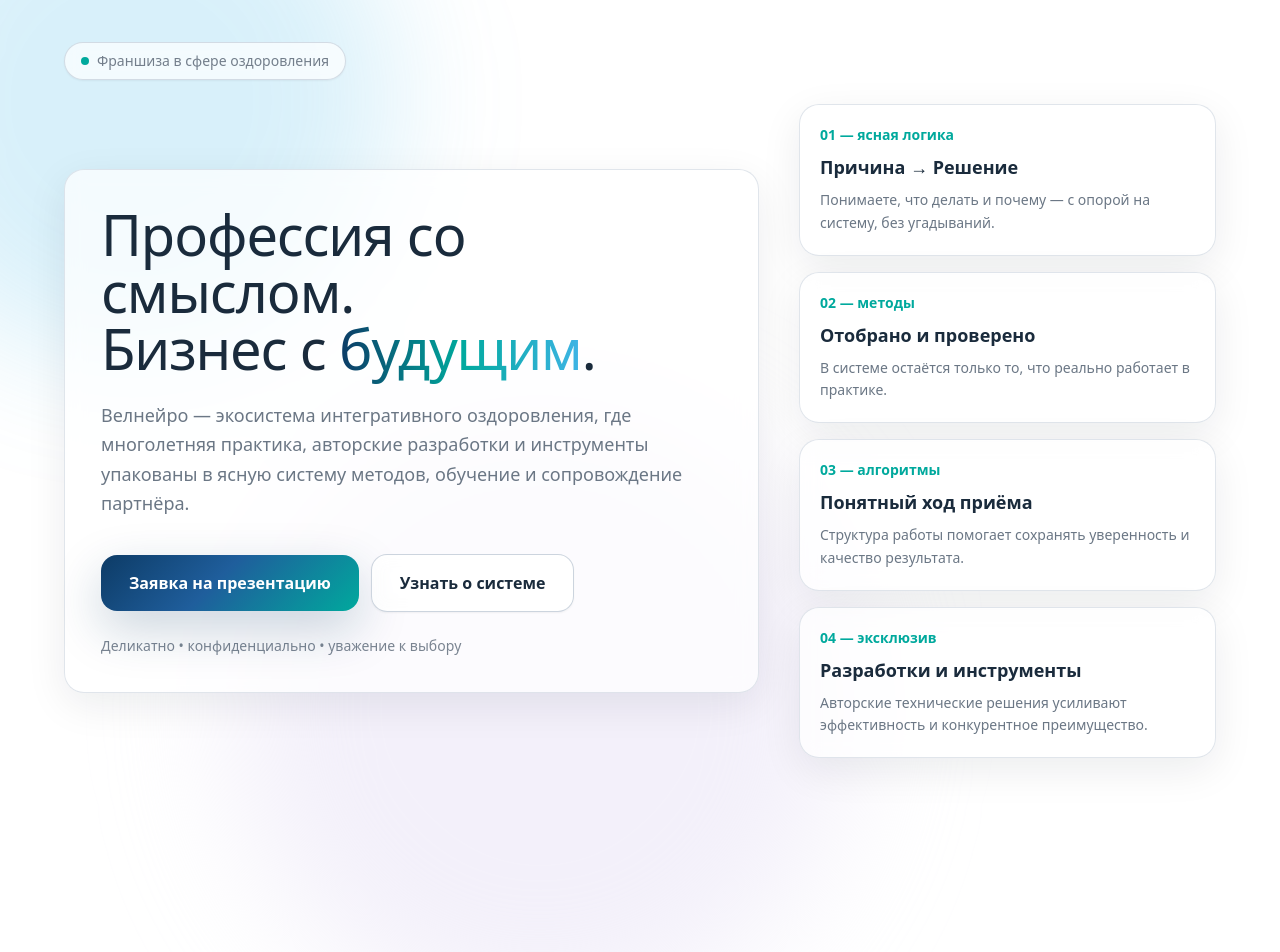
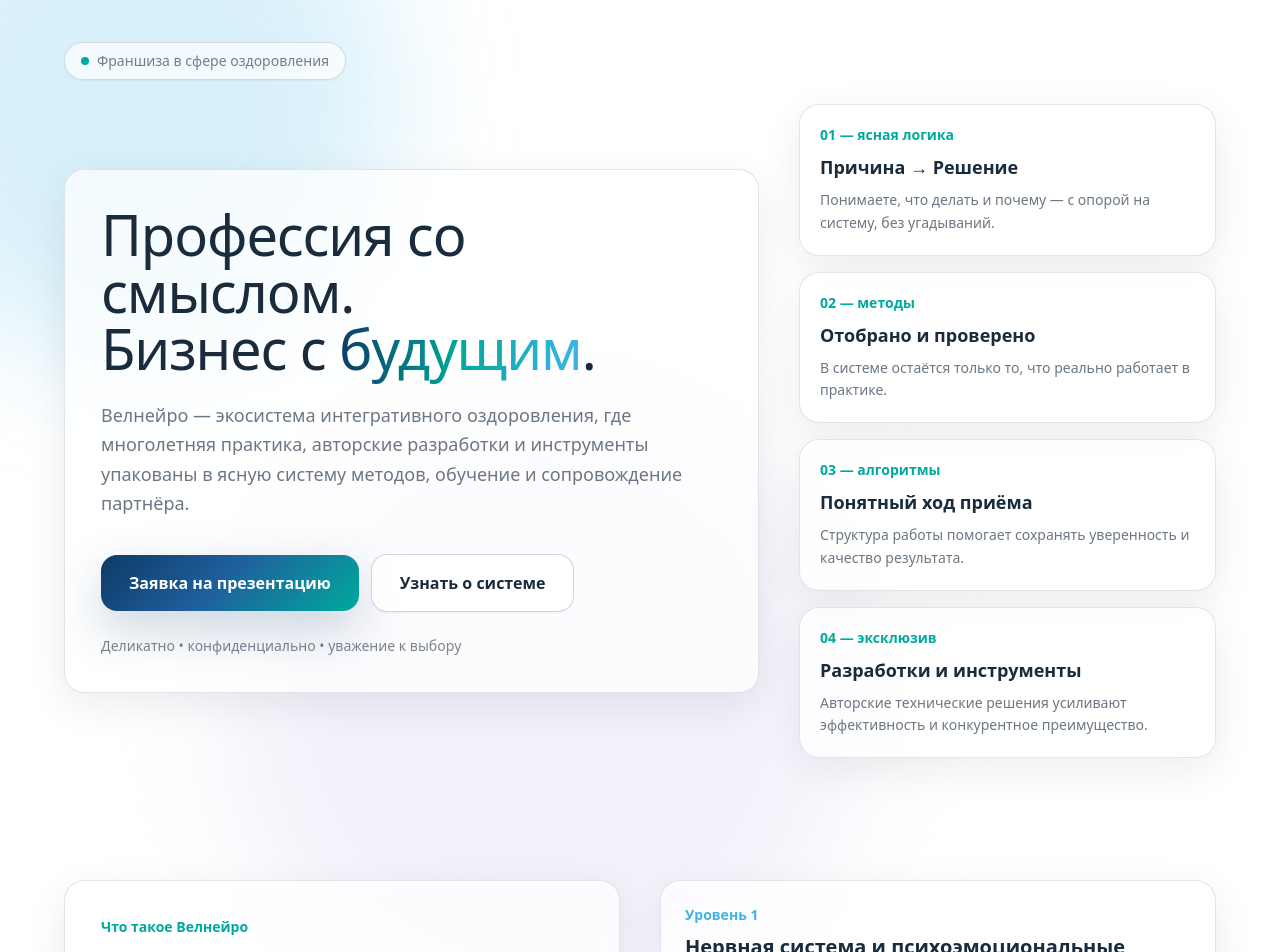
Before and after one commit to AidarKh24/wellneuro-site, a Next.js app: page / in a window 1280 px wide. Shown: the top 952 px of the page. Before the commit the page ends 800 px from the top, so only its background shows below. Built offline with nearby package versions, Linux system fonts and the light colour scheme.

Commit message:
Update page.tsx

```diff
--- a/src/app/page.tsx
+++ b/src/app/page.tsx
@@ -1,9 +1,11 @@
 import Hero from "./sections/Hero";
+import System from "./sections/System";
 
 export default function Home() {
   return (
     <main>
       <Hero />
+      <System />
     </main>
   );
 }
```
